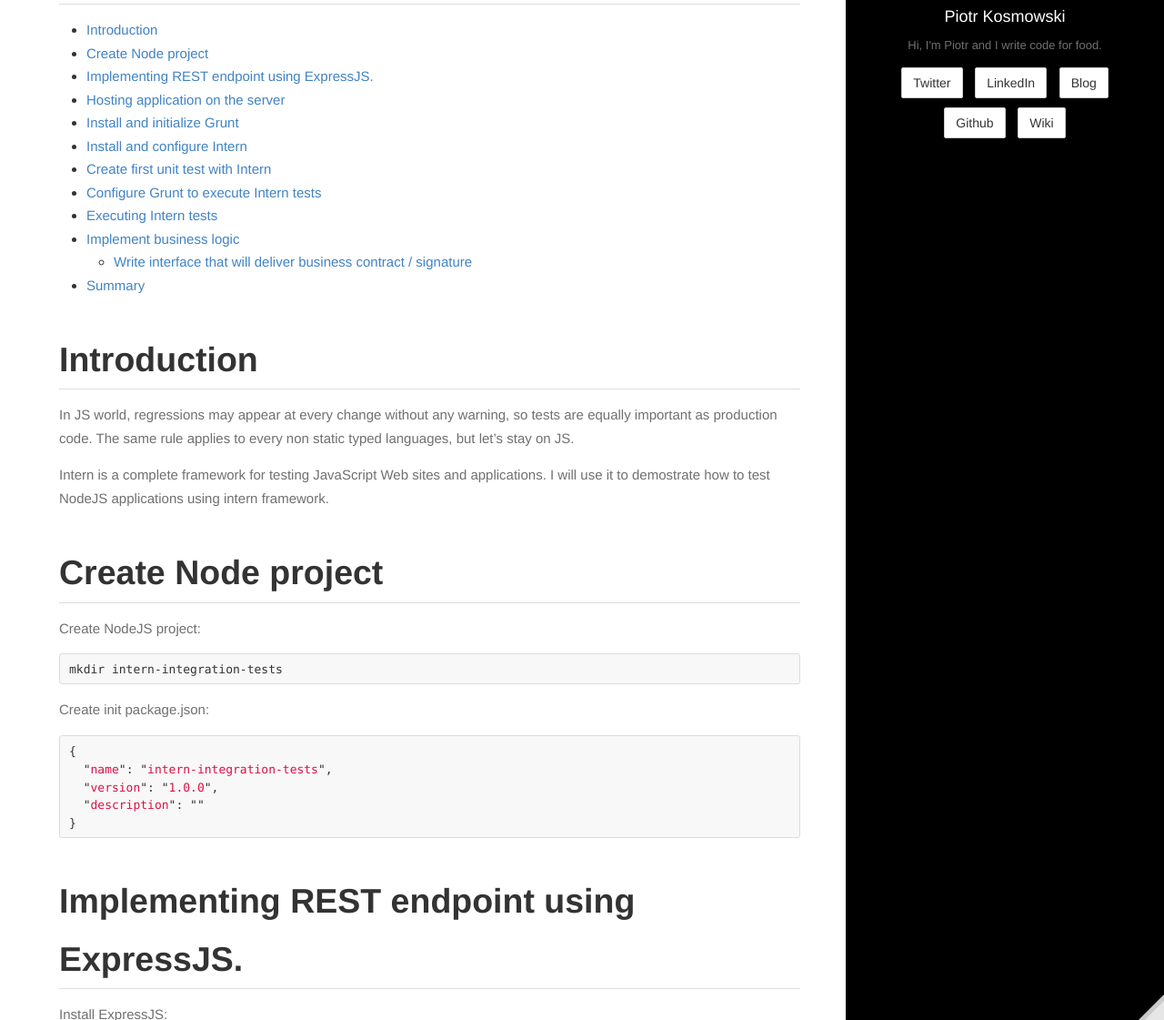
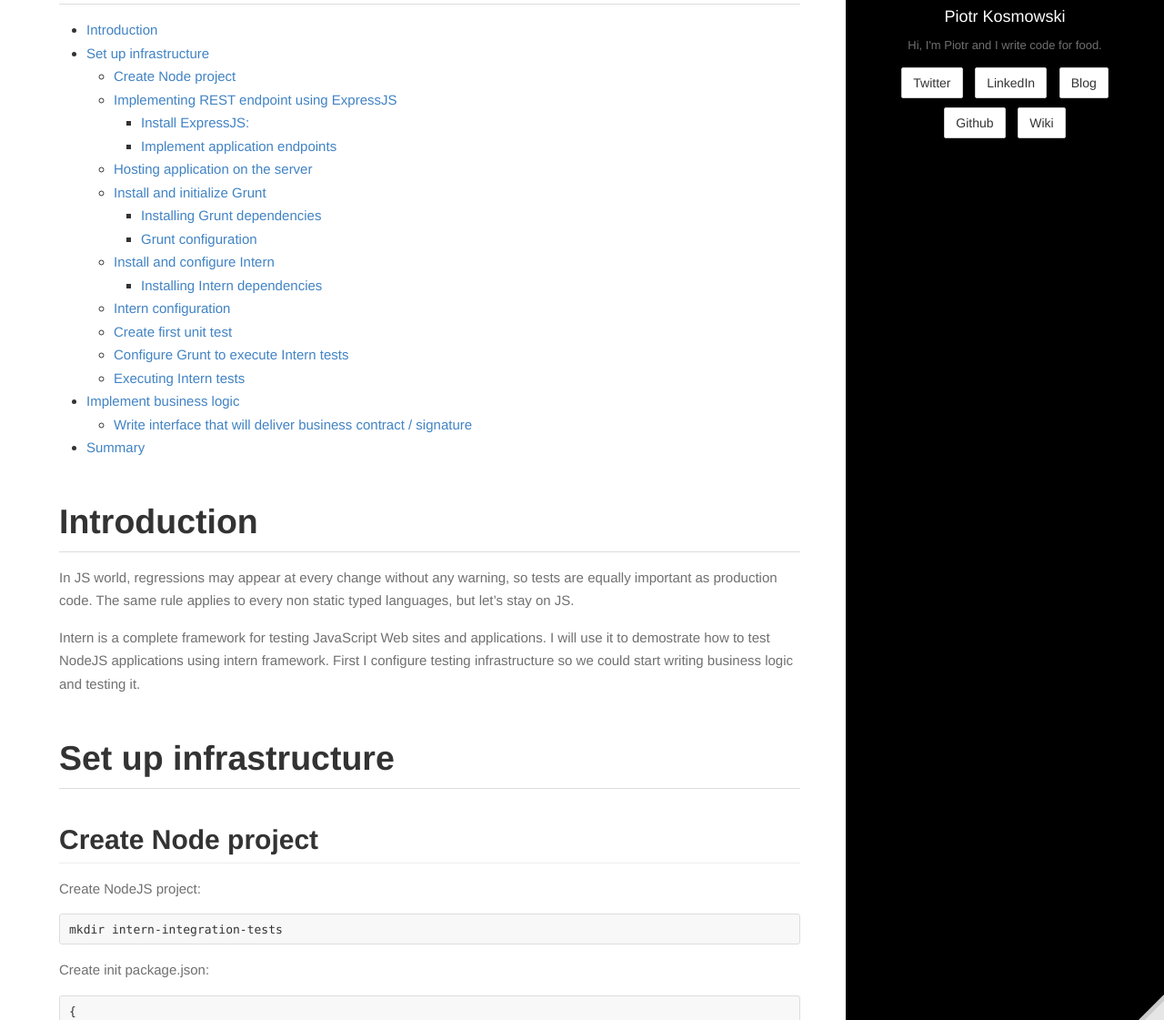
Before and after one commit to kospiotr/kospiotr.github.io, a Jekyll site: the page built from _posts/2015-03-01-unit-tests-with-intern.md, in a window 1280 px wide and 1400 px high, cut to the strip 279-1400 px from the top of the window. Shown: the whole strip at 91% size. Built offline with Jekyll 4.4.1, drawn with Linux system fonts in a browser that asks for light colours; Markdown is read by kramdown in place of the engine named in the settings; some of the changed text lies outside the part shown.

Commit message:
Update 2015-03-01-unit-tests-with-intern.md

````diff
--- a/_posts/2015-03-01-unit-tests-with-intern.md
+++ b/_posts/2015-03-01-unit-tests-with-intern.md
@@ -10,9 +10,11 @@
 
 In JS world, regressions may appear at every change without any warning, so tests are equally important as production code. The same rule applies to every non static typed languages, but let's stay on JS.
 
-Intern is a complete framework for testing JavaScript Web sites and applications. I will use it to demostrate how to test NodeJS applications using intern framework.
+Intern is a complete framework for testing JavaScript Web sites and applications. I will use it to demostrate how to test NodeJS applications using intern framework. First I configure testing infrastructure so we could start writing business logic and testing it.
 
-# Create Node project
+#Set up infrastructure
+
+## Create Node project
 
 Create NodeJS project:
 
@@ -30,15 +32,17 @@
 }
 ```
 
-# Implementing REST endpoint using ExpressJS.
+## Implementing REST endpoint using ExpressJS
 
-Install ExpressJS:
+### Install ExpressJS:
 
 ```
 npm install express --save-dev
 ```
 
-Write application in src directory:
+### Implement application endpoints
+
+We will create application code in ```src``` directory:
 
 ```
 mkdir src
@@ -60,7 +64,7 @@
 
 Above application hosts ```/test``` endpoint which returns JSON: ```{status: 'ok'}``` and logs activity each activity.
 
-# Hosting application on the server
+## Hosting application on the server
 
 To host that application we will need server.
 
@@ -94,11 +98,13 @@
 }
 ```
 
-#Install and initialize Grunt
+## Install and initialize Grunt
 
 Before we start writing tests we need some test executor. For this purpose I use Grunt.
 
-Install Grunt globally first:
+### Installing Grunt dependencies
+
+If you never used Grunt before you must first install it globally:
 
 ```
 npm install -g grunt
@@ -109,6 +115,8 @@
 ```
 npm install grunt --save-dev
 ```
+
+### Grunt configuration
 
 Configure grunt, create ```Gruntfile.js```:
 
@@ -127,13 +135,17 @@
 Done, without errors.
 ```
 
-# Install and configure Intern
+## Install and configure Intern
+
+### Installing Intern dependencies
 
 Install Intern dependency:
 
 ```
 npm install intern --save-dev
 ```
+
+## Intern configuration
 
 Create tests directory:
 
@@ -147,7 +159,7 @@
 cp node_modules/intern/tests/example.intern.js test/intern-config.js
 ```
 
-# Create first unit test with Intern
+## Create first unit test
 
 ```
 mkdir
@@ -170,7 +182,7 @@
 });
 ```
 
-# Configure Grunt to execute Intern tests
+## Configure Grunt to execute Intern tests
 
 Now we are ready to prepare test executor. Lets modify ```Gruntfile.js```:
 
@@ -198,7 +210,7 @@
 ```
 This configuration loads ```intern``` task, configures ```intern:unit_testing``` task and assignes it to ```test``` alias task.
 
-# Executing Intern tests
+## Executing Intern tests
 
 Lets execute first unit task:
 
````
